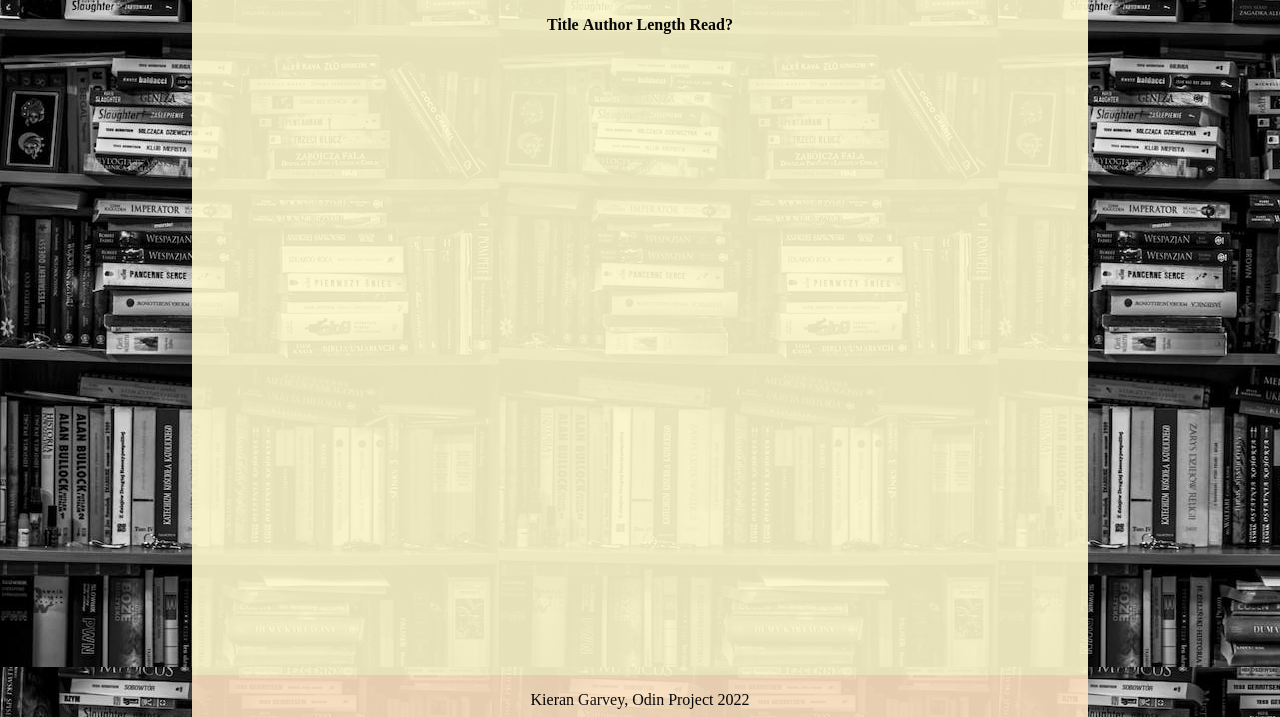
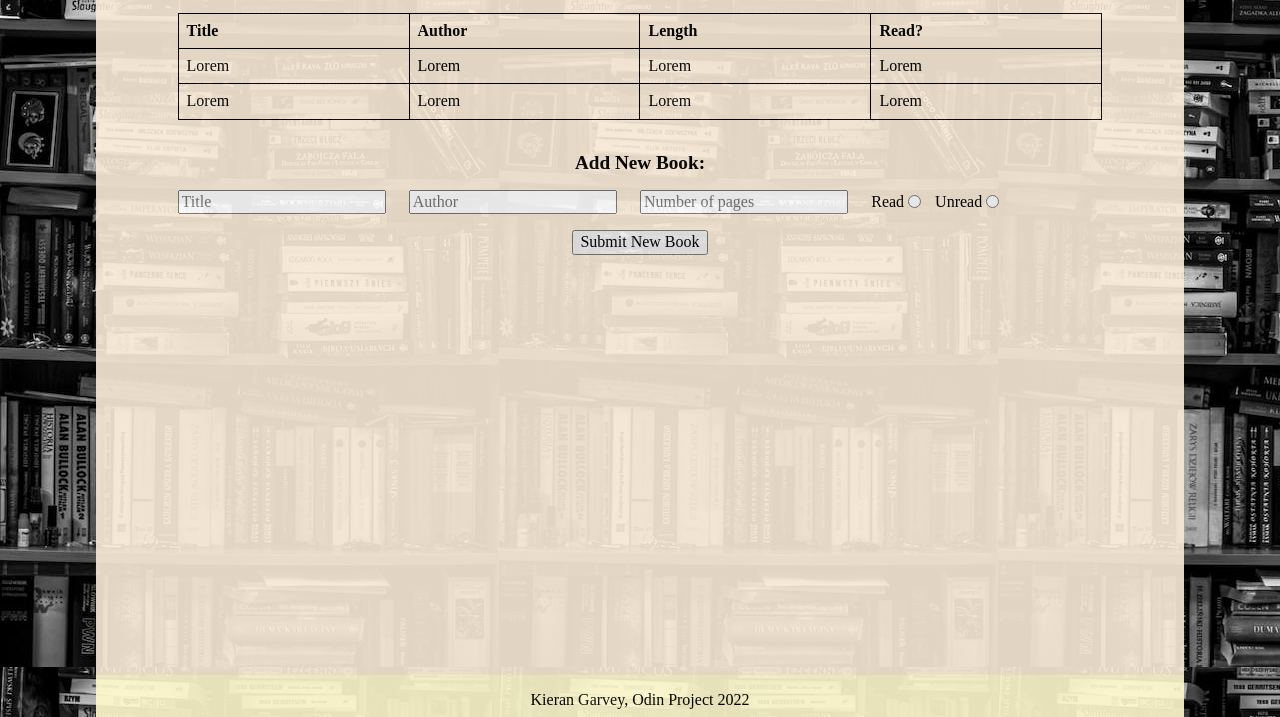
Before and after one commit to KGarvey92/library, a plain HTML site: page library.html in a window 1280 px wide. Shown: the part 83-800 px from the top of the page. Drawn offline with Linux system fonts and the light colour scheme.

Commit message:
css first draft complete

```diff
--- a/library.html
+++ b/library.html
@@ -21,8 +21,39 @@
                     <th>Length</th>
                     <th>Read?</th>
                 </tr>
+                <tr>
+                    <td>Lorem</td>
+                    <td>Lorem</td>
+                    <td>Lorem</td>
+                    <td>Lorem</td>
+                </tr>
+                <tr>
+                    <td>Lorem</td>
+                    <td>Lorem</td>
+                    <td>Lorem</td>
+                    <td>Lorem</td>
+                </tr>
             </thead>
         </table>
+        <h2>Add New Book:</h2>
+        <form action="/" method="post">
+            <div class="formContainer">
+                <div class="inputField">
+                    <label for="title"><input type="text" name="title" id="title" placeholder="Title" required></label>
+                </div>
+                <div class="inputField">
+                    <label for="author"><input type="text" name="author" id="author" placeholder="Author" required></label>
+                </div>
+                <div class="inputField">
+                    <label for="length"><input type="text" name="length" id="length" placeholder="Number of pages" required></label>
+                </div>
+                <div class="inputField ">
+                    <label for="readStatus">Read<input type="radio" name="readStatus" id="read" value="read" required></label>
+                    <label for="readStatus">Unread<input type="radio" name="readStatus" id="unread" value="unread" required></label>
+                </div>
+            </div>
+            <button type="submit">Submit New Book</button>
+        </form>
     </main>
     <footer>
         <div>Kieran Garvey, Odin Project 2022</div>
--- a/styles.css
+++ b/styles.css
@@ -9,30 +9,100 @@ body {
 }
 
 header {
-    background-color: bisque;
+    background-color: lemonchiffon;
     opacity: 90%;
-    width: 70%;
+    width: 100%;
     text-align: center;
+    text-decoration: underline;
+    text-underline-position: under;
 }
 
 main {
     flex: 9;
-    background-color: lemonchiffon;
+    background-color: antiquewhite;
     opacity: 90%;
-    width: 70%;
+    width: 100%;
     display: flex;
-    justify-content: center;
-    align-items: baseline;
+    flex-direction: column;
+    align-items: center;
     padding-top: 1rem;
 }
 
+table {
+    border: 1px solid;
+    width: 95%;
+    text-align: justify;
+    border-collapse: collapse;
+    margin-bottom: 1rem;
+}
+
+h2 {
+    font-size: 1.2rem;
+}
+
+form {
+    width: 95%;
+    display: flex;
+    flex-direction: column;
+    align-items: center;
+    gap: 1rem;
+}
+
+.formContainer {
+    display: flex;
+    width: 100%;
+    flex-wrap: wrap;
+    row-gap: 1rem;
+}
+
+.formContainer .inputField {
+    flex: 1;
+    align-self: center;
+}
+
+label {
+display: inline-flex;
+align-items: center;
+gap: 4px;
+margin-right: 10px;
+}
+
+input {
+    outline: none;
+}
+
+th, td {
+    padding: 0.5rem;
+    border: 1px solid;
+    width: 25%;
+}
+
 footer {
-    background-color: bisque;
+    background-color: lemonchiffon;
     opacity: 90%;
-    width: 70%;
+    width: 100%;
     display: flex;
     justify-content: center;
     align-items: flex-end;
     padding-top: 1rem;
     padding-bottom: 0.5rem;
 }
+
+@media (min-width: 1000px) {
+    header, main, footer, table, form {
+        width: 90%;
+    }
+}
+
+@media (min-width: 1250px) {
+    header, main, footer, table, form {
+        width: 85%;
+    }
+}
+
+@media (min-width: 1500px) {
+    header, main, footer, table, form {
+        width: 80%;
+        max-width: 1500px;
+    }
+}
```
